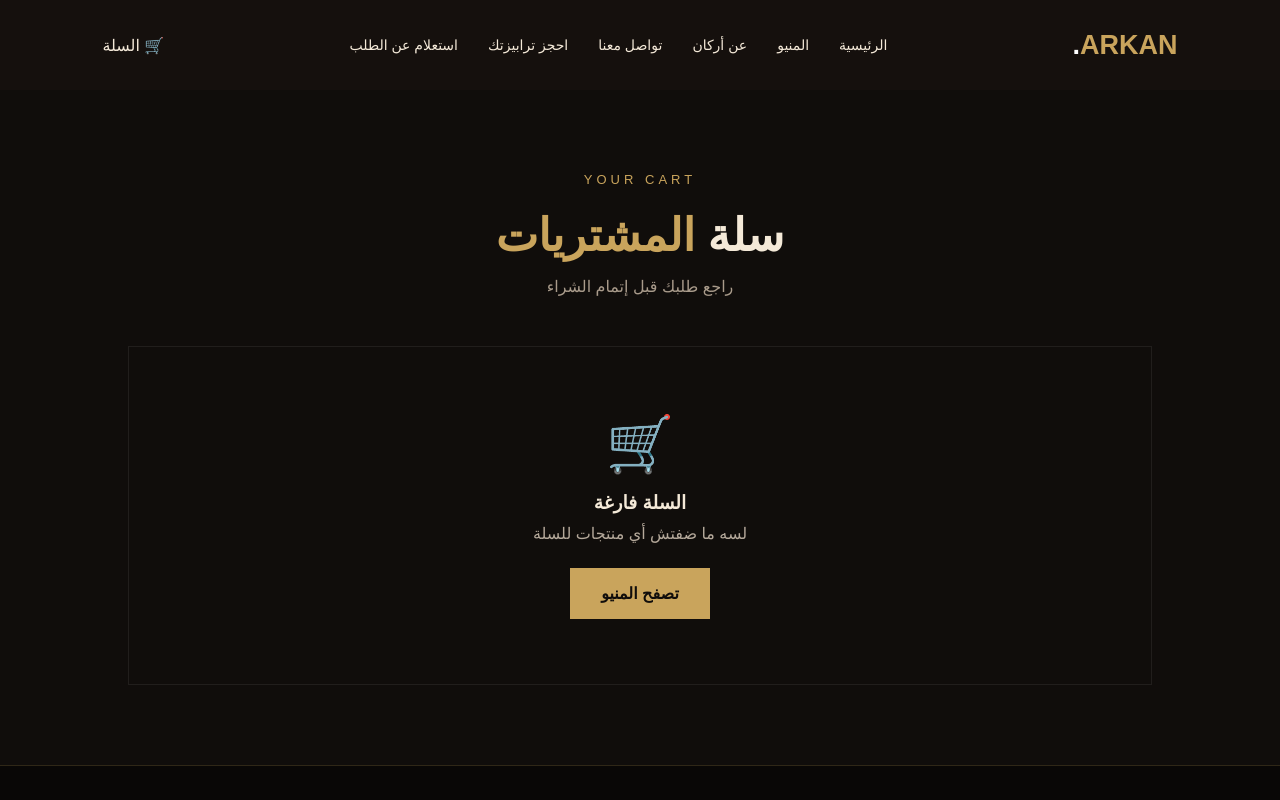
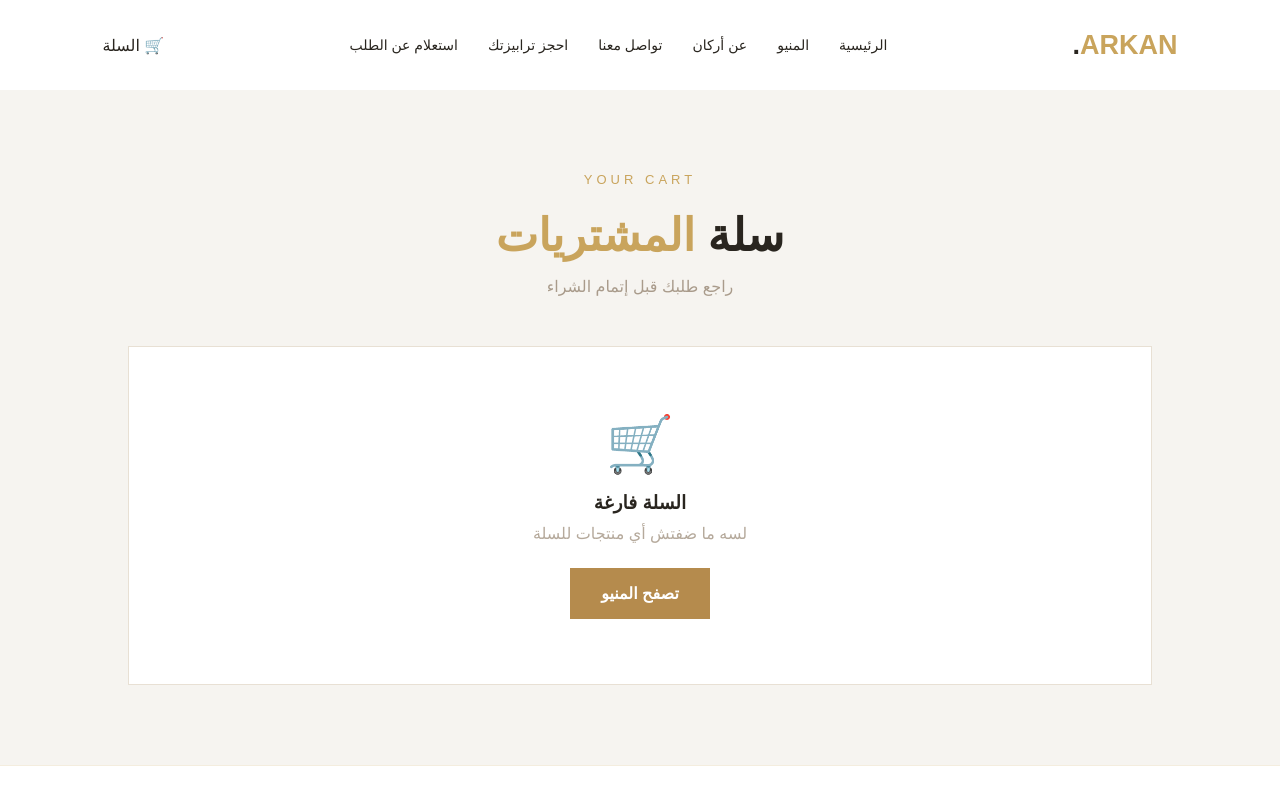
Before and after one commit to naderalaaabdelwahed-lab/project_web_arkan_cafe, a Next.js app: page /cart in a window 1280 px wide. Shown: the top 800 px of the page. Built offline with nearby package versions, Linux system fonts and the light colour scheme.

Commit message:
Unify global ARKAN app colors with POS floor palette

```diff
--- a/src/app/globals.css
+++ b/src/app/globals.css
@@ -3339,3 +3339,112 @@ body .arkan-pos-page input:-webkit-autofill:focus {
   .arkan-pos-page .products { grid-template-columns: minmax(0,1fr) !important; }
   .arkan-floor-dashboard .floorDetailRow { grid-template-columns: minmax(0,1fr) !important; }
 }
+
+
+/* ===== ARKAN UNIFIED LIGHT THEME — colors only ===== */
+:root {
+  color-scheme: light;
+  --arkan-bg: #F6F4F0;
+  --arkan-surface: #FFFFFF;
+  --arkan-text: #29251F;
+  --arkan-muted: #746958;
+  --arkan-accent: #B58B4D;
+  --arkan-border: #E8E0D4;
+}
+body {
+  background: var(--arkan-bg);
+  color: var(--arkan-text);
+}
+.navbar, footer { background: var(--arkan-surface); color: var(--arkan-text); }
+.logo span, footer span { color: var(--arkan-text); }
+.logo small, .hero p, .about p, footer p, footer small { color: var(--arkan-muted); }
+.hero, .about-section {
+  background-color: var(--arkan-bg);
+  color: var(--arkan-text);
+}
+.hero h1, .hero-content h1, .section-heading h2, .about-content h2,
+.menu h2, .about h2, .reservation-heading h1, .reservation-form h2,
+.menu-main-heading h2, .menu-category-heading h2, .food-content h3 { color: var(--arkan-text); }
+.menu-card, .features, .about, .reservation-form, .checkout-form,
+.order-summary, .success-card, .cart-item, .cart-summary, .empty-cart,
+.menu-card, .menu-modal, .admin-sidebar, .admin-main,
+.admin-stat-card, .admin-card, .admin-panel, .admin-content,
+.inventory-admin-layout, .menu-admin, .menu-stat-card, .menu-products-section,
+.menu-product-card, .menu-category-management, .menu-department-card,
+.hr-shell, .hr-sidebar, .hr-panel, .hr-stat, .hr-main {
+  background: var(--arkan-surface);
+  color: var(--arkan-text);
+  border-color: var(--arkan-border);
+}
+.admin-layout { background: var(--arkan-bg); color: var(--arkan-text); }
+.admin-sidebar, .hr-sidebar { background: #FFFFFF; border-color: var(--arkan-border); }
+.admin-logo, .admin-header h1, .menu-admin-header h1,
+.menu-product-info h3, .menu-empty h3, .menu-modal-header h2,
+.hr-page-heading h1, .hr-brand { color: var(--arkan-text); }
+.admin-menu-title, .admin-sidebar-footer span, .admin-sidebar-footer small,
+.admin-nav a, .admin-header p, .menu-admin-header p, .menu-product-info > p,
+.menu-category-chip > small, .menu-empty, .hr-sidebar-caption,
+.hr-page-heading p, .hr-panel, .hr-stat span { color: var(--arkan-muted); }
+.admin-nav a:hover, .admin-nav a.active, .hr-nav a:hover, .hr-nav a.active {
+  background: #F5EFE4;
+  color: var(--arkan-accent);
+  border-color: var(--arkan-border);
+}
+.nav-btn, .primary-btn, .primary-button, .menu-add-btn, .menu-save-btn,
+.menu-category-add, .menu-category-form button, .food-footer button,
+.reservation-submit, .submit-order, .hr-action {
+  background: var(--arkan-accent);
+  border-color: var(--arkan-accent);
+  color: #FFFFFF;
+}
+.secondary-btn, .secondary-button { color: var(--arkan-text); border-color: var(--arkan-accent); }
+.menu-category-nav button, .menu-category-chip, .menu-product-actions button,
+.menu-modal-actions .cancel-btn, .menu-form input, .menu-form textarea,
+.menu-form select, .menu-toolbar input, .menu-toolbar select {
+  background: #FFFFFF;
+  color: var(--arkan-text);
+  border-color: var(--arkan-border);
+}
+input, textarea, select,
+.admin-layout input, .admin-layout textarea, .admin-layout select,
+.menu-admin input, .menu-admin textarea, .menu-admin select {
+  color: var(--arkan-text) !important;
+  background-color: #FFFFFF;
+  border-color: var(--arkan-border);
+  caret-color: var(--arkan-accent);
+}
+input::placeholder, textarea::placeholder { color: var(--arkan-muted) !important; }
+input:focus, textarea:focus, select:focus { border-color: var(--arkan-accent) !important; }
+.reservation-fields label, .reservation-form > p, .reservation-info > p,
+.reservation-detail p, .checkout-form label, .summary-row,
+.cart-item-info p, .continue-shopping { color: var(--arkan-muted); }
+.menu-category-nav button { color: var(--arkan-text); border-color: var(--arkan-border); }
+.menu-category-nav button:hover, .menu-category-nav button.active {
+  background: var(--arkan-accent); color: #FFFFFF; border-color: var(--arkan-accent);
+}
+.menu-product-bottom, .food-footer, .menu-category-heading { border-color: var(--arkan-border); }
+.menu-product-bottom > strong, .menu-category-heading .eyebrow,
+.menu-category-count, .food-price, .menu-message { color: var(--arkan-accent); }
+.menu-modal-overlay { background: rgba(41,37,31,.45); }
+.menu-modal { background: #FFFFFF; border-color: var(--arkan-border); }
+.menu-modal label, .menu-modal-header h2 { color: var(--arkan-text); }
+.checkout-form input:not([type="radio"]), .checkout-form textarea,
+.option-card, .reservation-fields input, .reservation-fields select,
+.reservation-fields textarea, .order-number {
+  background: #FFFFFF; color: var(--arkan-text); border-color: var(--arkan-border);
+}
+.summary-total { border-color: var(--arkan-accent); }
+.summary-total strong, .checkout-item strong, .cart-item-total, .cart-item-info p { color: var(--arkan-accent); }
+.success-icon { background: var(--arkan-accent); color: #FFFFFF; }
+.hr-shell { background: var(--arkan-bg); color: var(--arkan-text); }
+.hr-sidebar { background: #FFFFFF; }
+.hr-brand span, .hr-attendance-eyebrow, .hr-attendance-actions button span { color: var(--arkan-accent); }
+.hr-nav a { color: var(--arkan-muted); }
+.hr-panel, .hr-stat { background: #FFFFFF; border-color: var(--arkan-border); box-shadow: none; }
+.hr-stat strong, .hr-table th { color: var(--arkan-accent); }
+.hr-table td { color: var(--arkan-text); border-color: var(--arkan-border); }
+.hr-field, .hr-attendance-form input, .hr-attendance-actions button {
+  background: #FFFFFF; color: var(--arkan-text); border-color: var(--arkan-border);
+}
+.arkan-pos-page { --pos-ink:#29251F; --pos-muted:#746958; --pos-border:#E8E0D4; --pos-surface:#FFFFFF; --pos-bg:#F6F4F0; --pos-gold:#B58B4D; --pos-gold-light:#F5EFE4; }
+.arkan-floor-dashboard { background: #F6F4F0; color: #29251F; border-color: #E8E0D4; }
```
